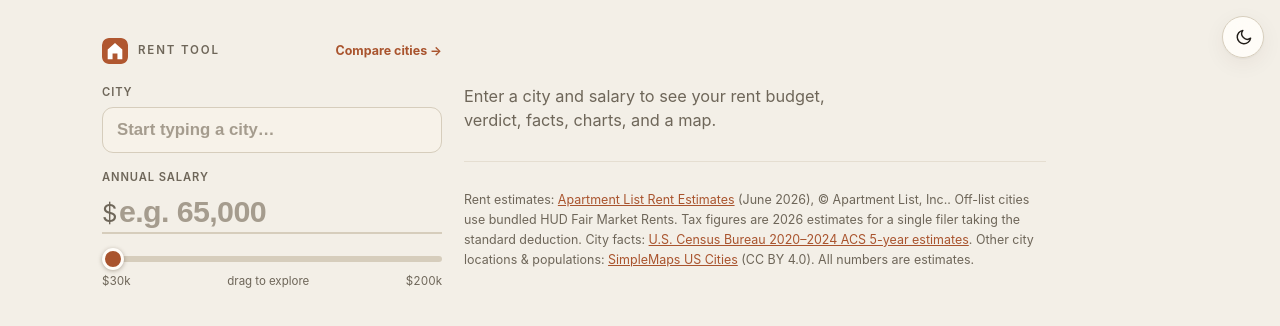
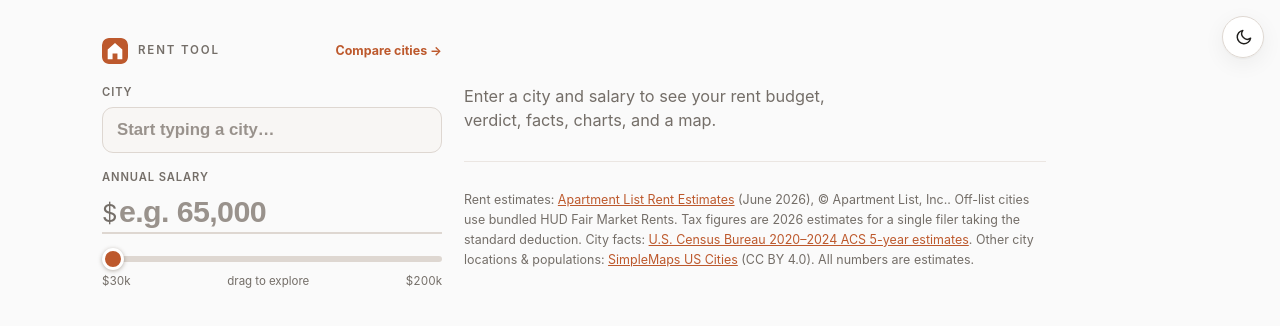
Before and after one commit to llithium/rent_tool, a SvelteKit app: page / in a window 1280 px wide. Shown: the top 326 px of the page. Built offline with nearby package versions, Linux system fonts and the light colour scheme.

Commit message:
Update application color palette

```diff
--- a/src/app.css
+++ b/src/app.css
@@ -1,38 +1,34 @@
 :root {
   color-scheme: light;
 
-  /* Brand — refined terracotta (redesign palette) */
-  --accent: #a9542e;
-  --accent-ink: #fffaf5;
-  --accent-soft: #f2e0d3;
-  --accent-deep: #5e3420;
+  /* Reference palette — burnt orange, crisp paper, and confident green. */
+  --accent: #bd592d;
+  --accent-ink: #ffffff;
+  --accent-soft: #f6e7df;
+  --accent-deep: #8f3e1c;
   /* Legacy alias — earlier components referenced --accent-muted. */
   --accent-muted: var(--accent-deep);
-  /* #37734b rather than the spec's #3f7d54 so green text clears WCAG AA (4.5:1)
-     on the green-soft verdict fill and the card2 stat cells. */
-  --green: #37734b;
-  --green-soft: #e4efe5;
-  --red: #b23f2c;
-  --red-soft: #f6e2dc;
-  --amber: #a9791d;
+  --green: #188442;
+  --green-soft: #e4f2e8;
+  --red: #b7352d;
+  --red-soft: #f7e4e1;
+  --amber: #ad7d22;
 
   /* Light theme (default) */
-  --bg: #f3efe7;
-  --card: #fffdf9;
-  --card2: #f7f2e9;
+  --bg: #fafafa;
+  --card: #ffffff;
+  --card2: #f8f6f4;
   /* Legacy alias — earlier components referenced --card-2. */
   --card-2: var(--card2);
-  --ink: #211d18;
-  /* #6e6659 rather than the spec's #7a7266 so muted text clears WCAG AA (4.5:1)
-     against the page background, not just against cards. */
-  --muted: #6e6659;
-  --faint: #a59c8e;
-  --border: #e5ded1;
-  --border2: #d6cdbc;
+  --ink: #1f1e1c;
+  --muted: #746e68;
+  --faint: #99928c;
+  --border: #ebe6e2;
+  --border2: #ded7d1;
   /* Legacy alias — earlier components referenced --border-strong. */
   --border-strong: var(--border2);
-  --shadow: 0 1px 2px rgba(60, 40, 20, 0.05), 0 6px 22px rgba(60, 40, 20, 0.06);
-  --shadow-lg: 0 2px 6px rgba(60, 40, 20, 0.08), 0 18px 50px rgba(60, 40, 20, 0.12);
+  --shadow: 0 1px 2px rgba(42, 32, 25, 0.05), 0 6px 22px rgba(42, 32, 25, 0.06);
+  --shadow-lg: 0 2px 6px rgba(42, 32, 25, 0.08), 0 18px 50px rgba(42, 32, 25, 0.12);
 
   --radius: 16px;
   --radius-sm: 11px;
@@ -41,23 +37,23 @@
 
 [data-theme='dark'] {
   color-scheme: dark;
-  --bg: #17150f;
-  --card: #211e17;
-  --card2: #1b1913;
+  --bg: #151413;
+  --card: #211f1d;
+  --card2: #1b1918;
   --card-2: var(--card2);
-  --ink: #f0ede6;
-  --muted: #a49f95;
-  --faint: #7d766a;
-  --border: #35312a;
-  --border2: #423d34;
+  --ink: #f3f1ef;
+  --muted: #aaa39d;
+  --faint: #7d7670;
+  --border: #35312e;
+  --border2: #47413c;
   --border-strong: var(--border2);
-  --accent: #d98a5f;
-  --accent-ink: #1a120c;
-  --accent-soft: #3a2a20;
-  --accent-deep: #e8a883;
+  --accent: #e27b4d;
+  --accent-ink: #1d100a;
+  --accent-soft: #40291f;
+  --accent-deep: #f09b76;
   --accent-muted: var(--accent-deep);
-  --green: #5cc487;
-  --green-soft: #22322a;
+  --green: #55c77e;
+  --green-soft: #203329;
   --red: #e0725e;
   --red-soft: #3a2420;
   --amber: #e0b64a;
--- a/src/lib/components/RentMap.svelte
+++ b/src/lib/components/RentMap.svelte
@@ -26,8 +26,8 @@
   const markers = new Map<string, CircleMarker>();
 
   function colorFor(c: City): string {
-    if (c.r1 == null || maxRent == null) return '#9a948a';
-    return c.r1 <= maxRent ? '#37734b' : '#b23f2c';
+    if (c.r1 == null || maxRent == null) return '#99928c';
+    return c.r1 <= maxRent ? '#188442' : '#b7352d';
   }
 
   function draw() {
@@ -58,7 +58,7 @@
       const marker = L.circleMarker([c.lat, c.lng], {
         radius: selected ? 9 : 5.5,
         weight: selected ? 3 : 1.5,
-        color: selected ? '#a9542e' : '#fffdf9',
+        color: selected ? '#bd592d' : '#ffffff',
         fillColor: colorFor(c),
         fillOpacity: 0.9
       });
@@ -164,8 +164,8 @@
   <div class="rt-secthead">
     <h2>Affordability map</h2>
     <div class="legend">
-      <span><i style="background:#37734b"></i> fits budget</span>
-      <span><i style="background:#b23f2c"></i> over budget</span>
+      <span><i style="background:#188442"></i> fits budget</span>
+      <span><i style="background:#b7352d"></i> over budget</span>
     </div>
   </div>
   <div class="map" bind:this={el}></div>
```
Also changed, not shown: static/favicon.svg.
